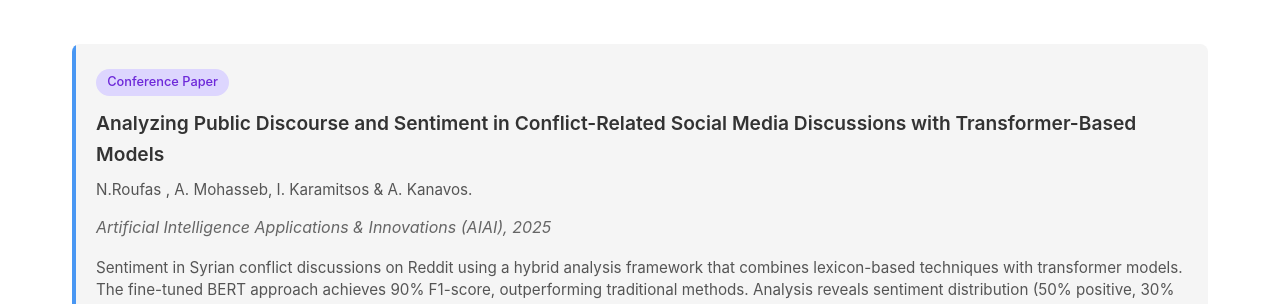
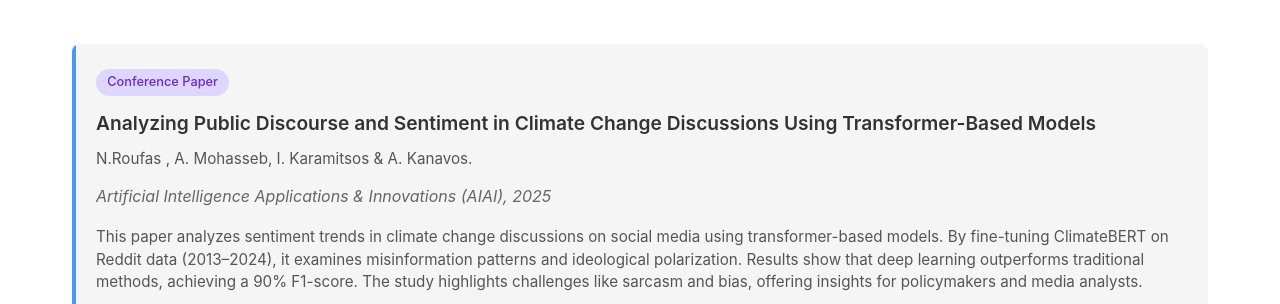
Before and after one commit to NikolasRoufas/NikolasRoufas.github.io, a plain HTML site: page index.html in a window 1280 px wide. Shown: the part 1270-1574 px from the top of the page. Drawn offline with Linux system fonts and the light colour scheme.

Commit message:
Update index.html

```diff
--- a/index.html
+++ b/index.html
@@ -727,12 +727,10 @@
                 <!-- Publication 1 -->
                 <div class="publication-item">
                     <span class="publication-type">Conference Paper</span>
-                    <h3 class="publication-title">Analyzing Public Discourse and Sentiment in
-                        Conflict-Related Social Media Discussions with
-                        Transformer-Based Models</h3>
+                    <h3 class="publication-title">Analyzing Public Discourse and Sentiment in Climate Change Discussions Using Transformer-Based Models</h3>
                     <p class="publication-authors">N.Roufas , A. Mohasseb, I. Karamitsos & A. Kanavos.</p>
                     <p class="publication-venue">Artificial Intelligence Applications & Innovations (AIAI), 2025</p>
-                    <p class="publication-abstract">Sentiment in Syrian conflict discussions on Reddit using a hybrid analysis framework that combines lexicon-based techniques with transformer models. The fine-tuned BERT approach achieves 90% F1-score, outperforming traditional methods. Analysis reveals sentiment distribution (50% positive, 30% neutral, 20% negative) and shows extreme sentiment attracts higher engagement, offering insights for media monitoring and policy-making.</p>
+                    <p class="publication-abstract">This paper analyzes sentiment trends in climate change discussions on social media using transformer-based models. By fine-tuning ClimateBERT on Reddit data (2013–2024), it examines misinformation patterns and ideological polarization. Results show that deep learning outperforms traditional methods, achieving a 90% F1-score. The study highlights challenges like sarcasm and bias, offering insights for policymakers and media analysts.</p>
                     <div class="publication-links">
                         <a href="#" class="publication-link">
                             <svg xmlns="http://www.w3.org/2000/svg" viewBox="0 0 24 24" fill="none" stroke="currentColor" stroke-width="2" stroke-linecap="round" stroke-linejoin="round">
```
